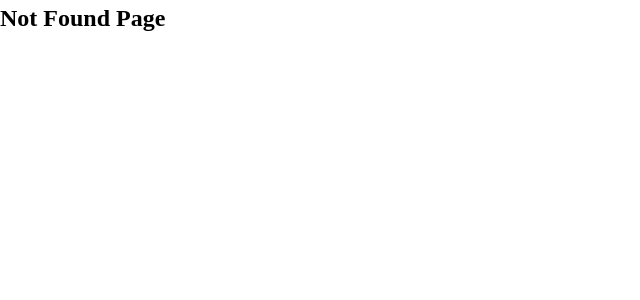
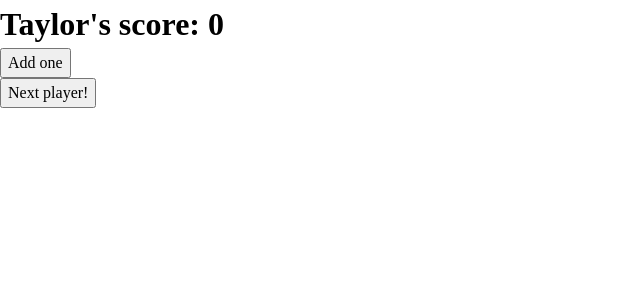
Before and after one commit to takunagai/react-official-tutorial, a React (Create React App) app: page /scoreboard2 in a window 1280 px wide. Before the commit this address had no page. Shown: the top 300 px of the page, without its empty margins (0-640 px from the left). Built offline with nearby package versions, Linux system fonts and the light colour scheme.

Commit message:
スコアカウントアプリ - ダメな例：プレイヤー変更してもスコアが保持されてしまう

```diff
--- a/src/Frontpage.jsx
+++ b/src/Frontpage.jsx
@@ -66,7 +66,7 @@ export default function Frontpage() {
           <li><Link to="/counter3">Counter3</Link></li>
           <li><Link to="/counter4">Counter4</Link></li>
           <li><Link to="/counter5">Counter5</Link></li>
-          <li><Link to="/myComponent">MyComponent (ダメな例)</Link></li>
+          <li><Link to="/scoreboard2">Scoreboard2</Link></li>
         </ul>
       </nav>
       <Outlet />
--- /dev/null
+++ b/src/Scoreboard2.jsx
@@ -0,0 +1,36 @@
+import { useState } from 'react'
+
+export default function Scoreboard2() {
+  const [isPlayerA, setIsPlayerA] = useState(true)
+  return (
+    <>
+      {isPlayerA ? (
+        <Counter person={"Taylor"} />
+      ) : (
+        <Counter person={"Sarah"} />
+      )}
+      <button onClick={() => {
+        setIsPlayerA(!isPlayerA)
+      }}>Next player!</button>
+    </>
+  )
+}
+
+function Counter ({ person }) {
+  const [score, setScore] = useState(0)
+  const [hover, setHover] = useState(false)
+
+  let className = 'counter'
+  if (hover) { className += ' hover'}
+
+  return (
+    <div
+      className={className}
+      onPointerEnter={() => setHover(true)}
+      onPointerLeave={() => setHover(false)}
+    >
+      <h1>{person}'s score: {score}</h1>
+      <button onClick={() => {setScore(score + 1)}}>Add one</button>
+    </div>
+  )
+}
--- a/src/index.js
+++ b/src/index.js
@@ -65,6 +65,7 @@ import Counter3 from './Counter3'
 import Counter4 from './Counter4'
 import Counter5 from './Counter5'
 import MyComponent from './MyComponent'
+import Scoreboard2 from './Scoreboard2'
 
 
 const container = document.getElementById('root')
@@ -139,6 +140,7 @@ root.render(
         <Route path="counter4" element={<Counter4 />} />
         <Route path="counter5" element={<Counter5 />} />
         <Route path="myComponent" element={<MyComponent />} />
+        <Route path="scoreboard2" element={<Scoreboard2 />} />
         <Route path="*" element={<NotFound />} />{/* Not Found の時*/}
       </Routes>
     </BrowserRouter>
```
Also changed, not shown: 1 other file (tests, documents, lock files or other folders).
